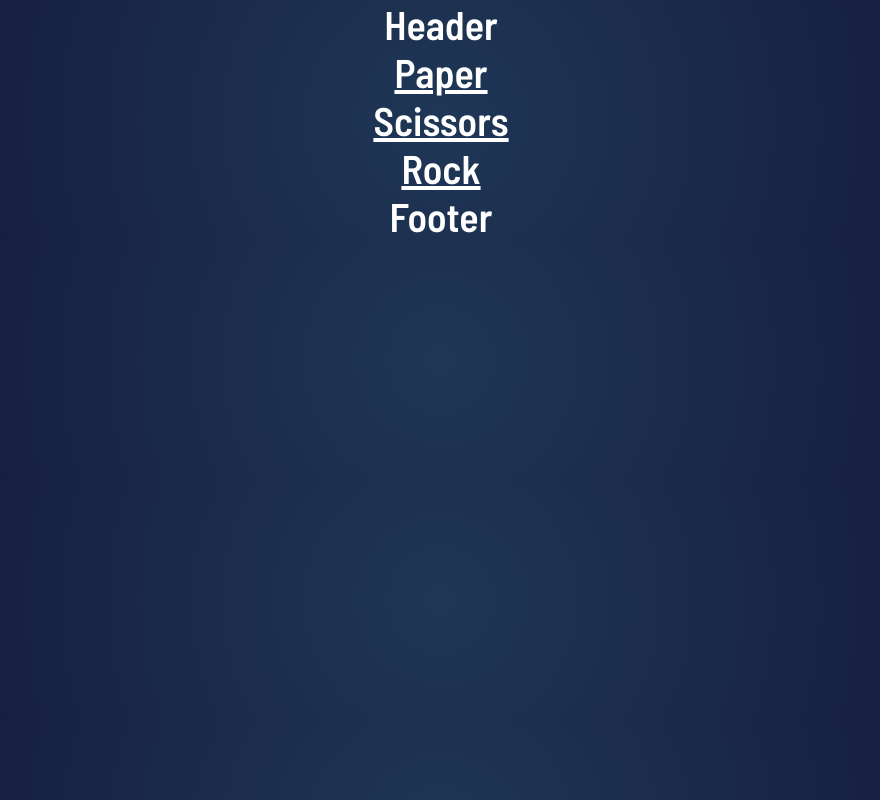
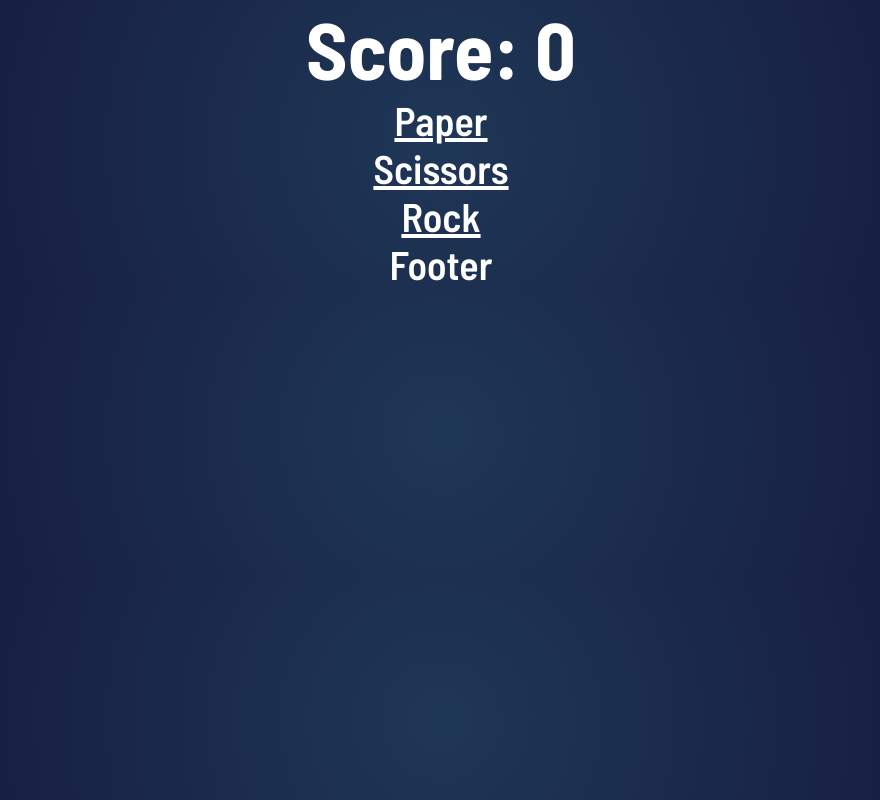
Before and after one commit to magerrrr/react-game, a React (Vite) app: page / in a window 1280 px wide. Shown: the whole page, without its empty margins (199-1079 px from the left). Built offline with nearby package versions, Linux system fonts and the light colour scheme.

Commit message:
feat: add ability to display score in header

```diff
--- a/src/components/Header.jsx
+++ b/src/components/Header.jsx
@@ -1,7 +1,11 @@
 import React from "react";
 
-const Header = () => {
-  return <div>Header</div>;
+const Header = ({ score }) => {
+  return (
+    <div className="header">
+      <h1>Score: {score}</h1>
+    </div>
+  );
 };
 
 export default Header;
```
